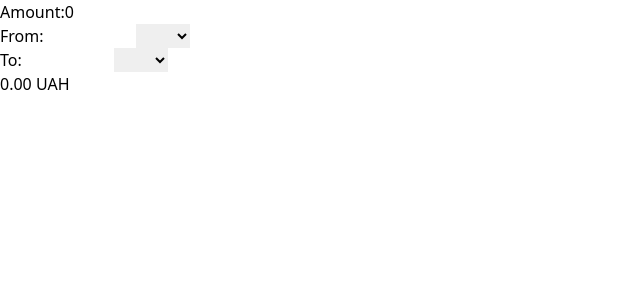
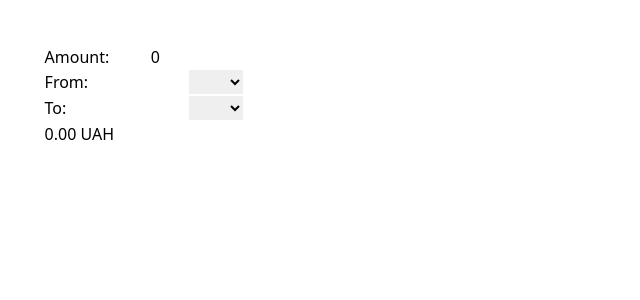
Before and after one commit to alexander-shvets/vuex-nuxt-example, a Nuxt app: page / in a window 1280 px wide. Shown: the top 300 px of the page, without its empty margins (0-640 px from the left). Built offline with nearby package versions, Linux system fonts and the light colour scheme.

Commit message:
add some styles

```diff
--- a/components/Converter.vue
+++ b/components/Converter.vue
@@ -68,6 +68,8 @@ export default {
         width: max-content;
     }
     .converter > label{
-        display: block;
+        display: flex;
+        justify-content: space-between;
+        margin: 0.2ex;
     }
 </style>
--- a/components/CurrencySelect.vue
+++ b/components/CurrencySelect.vue
@@ -43,3 +43,8 @@ export default {
         select(v-model="value" @change="select")
             option(v-for="currency of list" :key="currency") {{ currency }}
 </template>
+<style scoped lang="scss">
+    .currency-select input{
+        margin-left: 1ex;
+    }
+</style>
--- a/pages/index.vue
+++ b/pages/index.vue
@@ -1,11 +1,12 @@
+<script>
+import Vue from 'vue'
+export default Vue.extend({name: 'IndexPage'})
+</script>
 <template>
-  <Converter :update-interval="30" />
+    <Converter :update-interval="30" />
 </template>
-
-<script lang="ts">
-import Vue from 'vue'
-
-export default Vue.extend({
-  name: 'IndexPage'
-})
-</script>
+<style lang="scss">
+    body{
+      padding: 5ex;
+    }
+</style>
```
